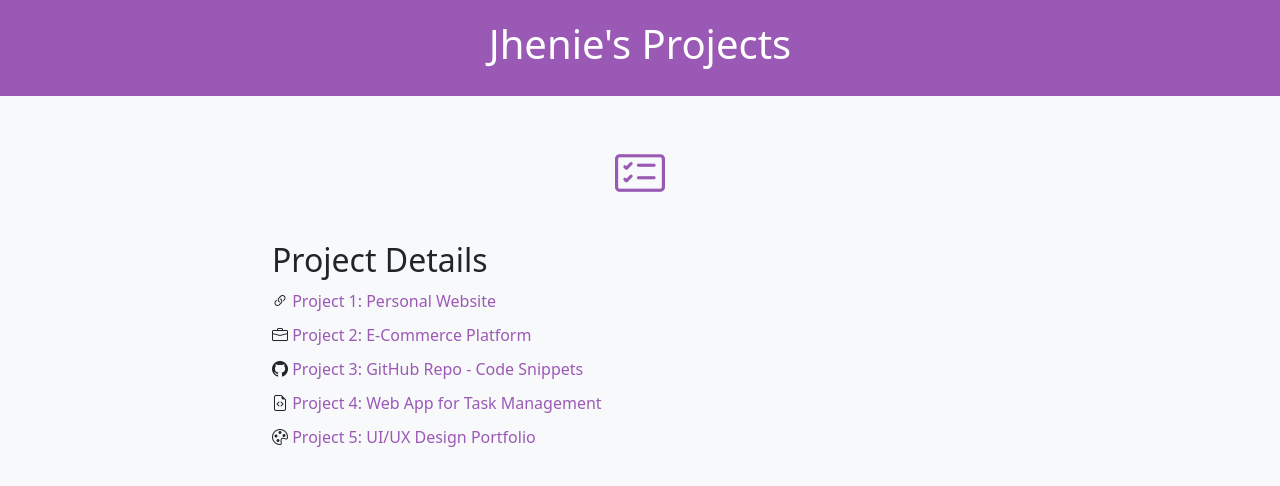
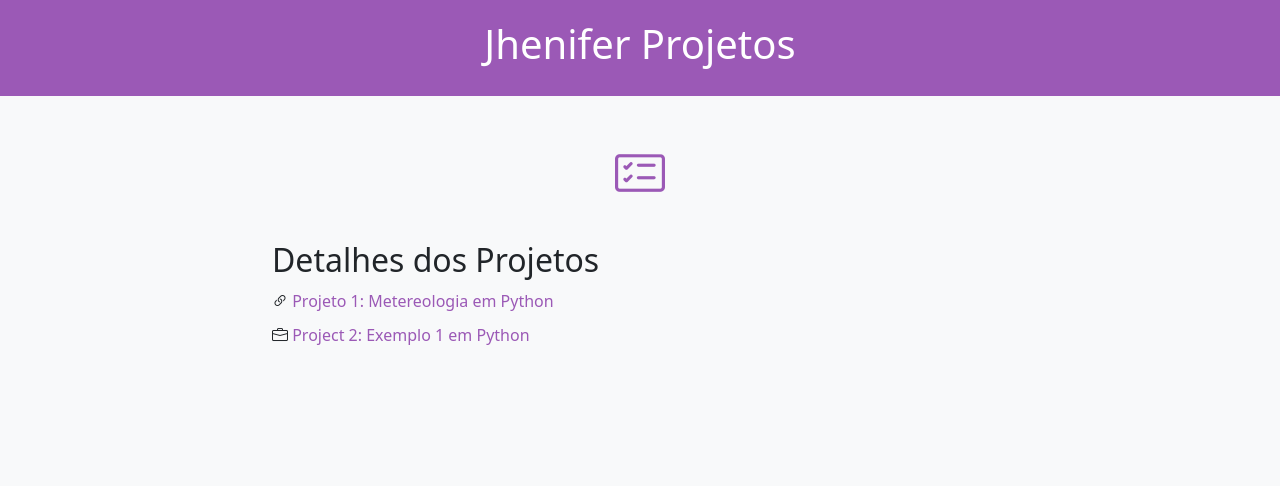
Before and after one commit to jheniest/my-projects, a plain HTML site: page index.html in a window 1280 px wide. Drawn offline with nearby package versions, Linux system fonts and the light colour scheme.

Commit message:
Update index.html

```diff
--- a/index.html
+++ b/index.html
@@ -60,7 +60,7 @@
 
     <!-- Title Bar -->
     <header class="title-bar">
-        <h1>Jhenie's Projects</h1>
+        <h1>Jhenifer Projetos</h1>
     </header>
 
     <!-- Content Section -->
@@ -74,13 +74,10 @@
 
                 <!-- Project Details -->
                 <div class="project-list">
-                    <h2>Project Details</h2>
+                    <h2>Detalhes dos Projetos</h2>
                     <ul>
-                        <li><i class="bi bi-link-45deg"></i> <a href="#">Project 1: Personal Website</a></li>
-                        <li><i class="bi bi-briefcase"></i> <a href="#">Project 2: E-Commerce Platform</a></li>
-                        <li><i class="bi bi-github"></i> <a href="#">Project 3: GitHub Repo - Code Snippets</a></li>
-                        <li><i class="bi bi-file-earmark-code"></i> <a href="#">Project 4: Web App for Task Management</a></li>
-                        <li><i class="bi bi-palette"></i> <a href="#">Project 5: UI/UX Design Portfolio</a></li>
+                        <li><i class="bi bi-link-45deg"></i> <a href="#">Projeto 1: Metereologia em Python</a></li>
+                        <li><i class="bi bi-briefcase"></i> <a href="#">Project 2: Exemplo 1 em Python</a></li>
                     </ul>
                 </div>
             </div>
```
